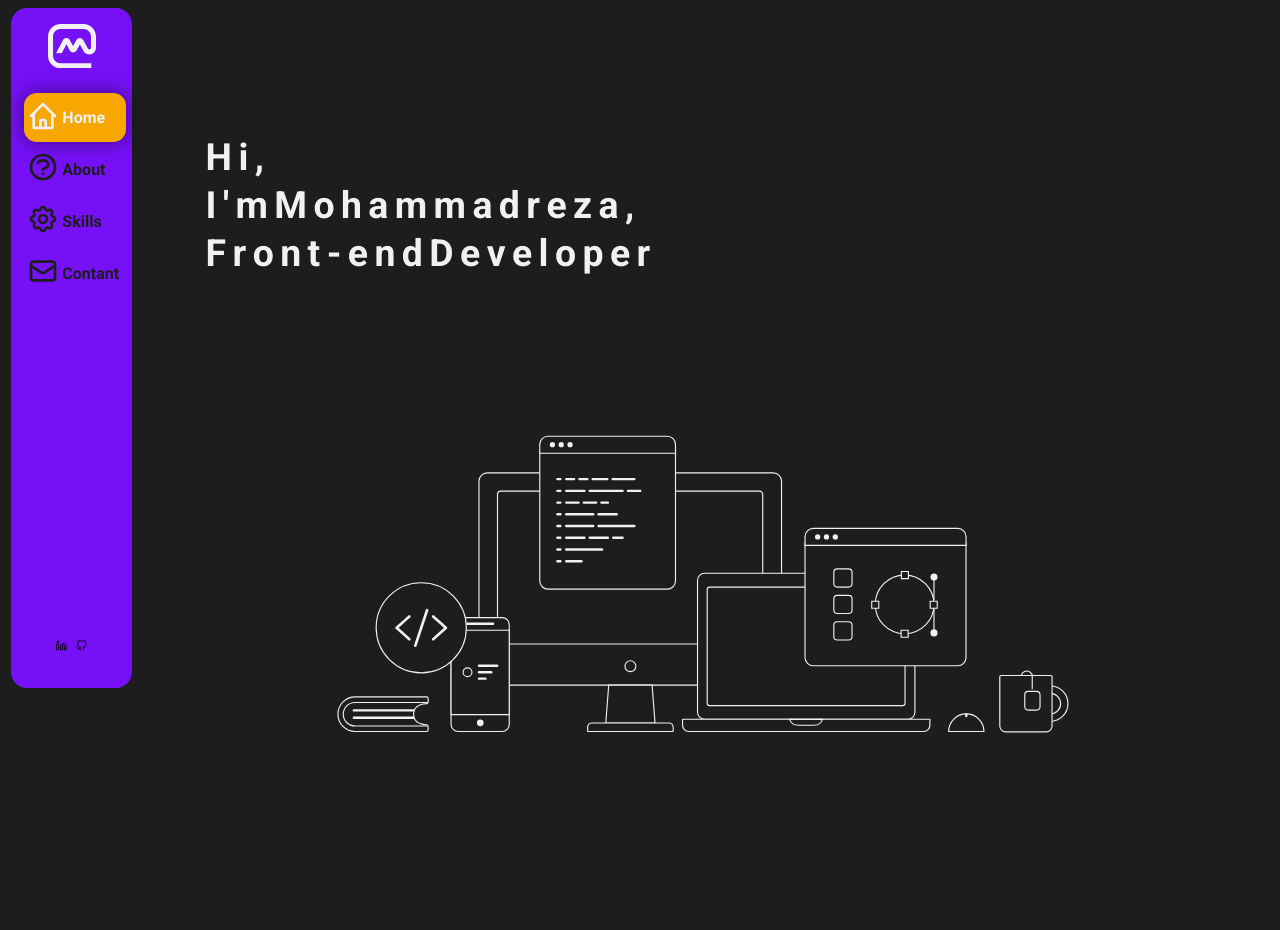
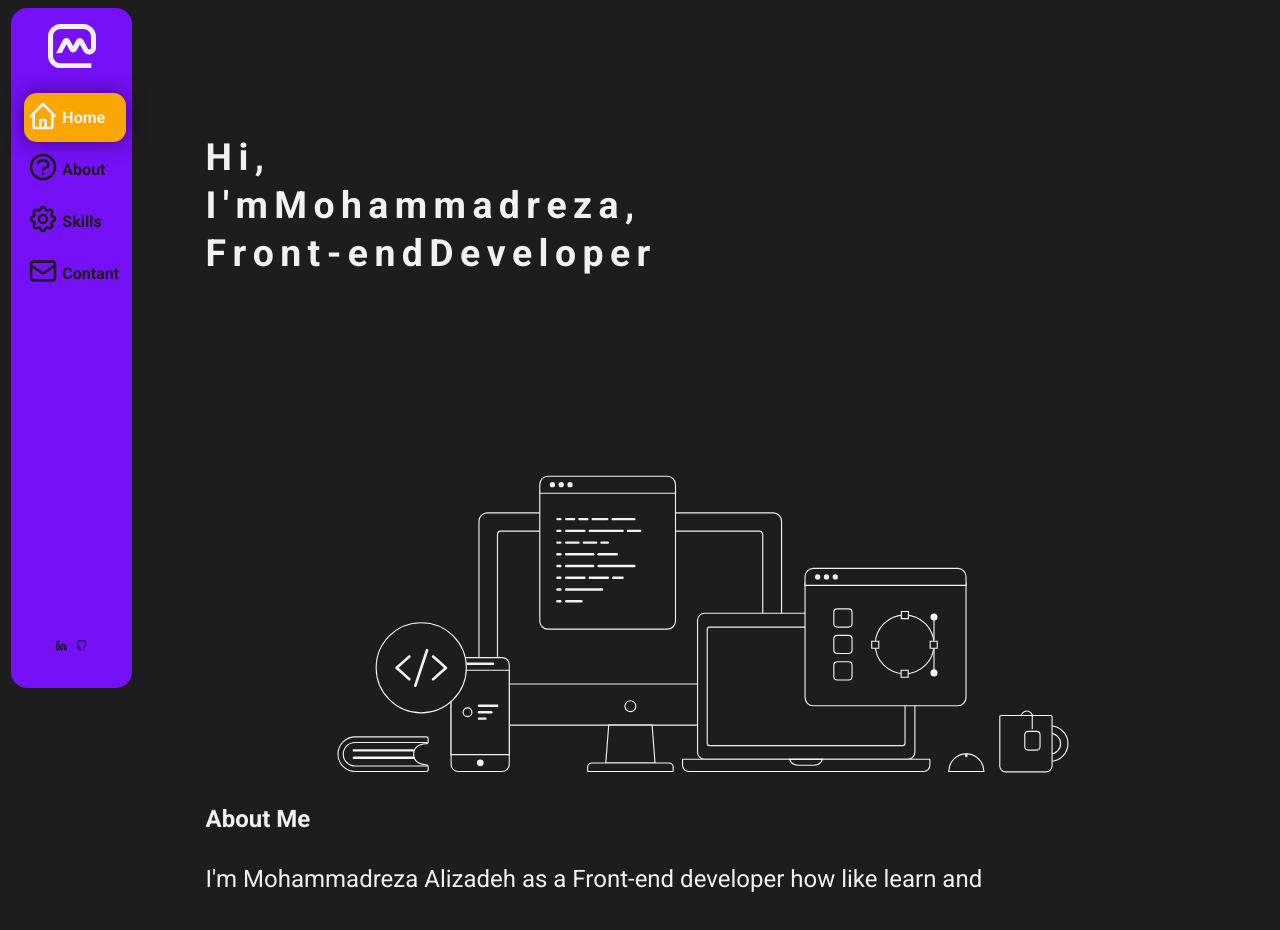
Before and after one commit to mohammadrezaalizade/personalWebsite, a Next.js app: page / in a window 1280 px wide. Shown: the top 930 px of the page. Before the commit the page ends 800 px from the top, so only its background shows below. Built offline with nearby package versions, Linux system fonts and the light colour scheme.

Commit message:
Add About me Comp

```diff
--- /dev/null
+++ b/components/home/AboutMe.tsx
@@ -0,0 +1,14 @@
+import React from "react";
+import classes from "./aboutMe.module.scss";
+const AboutMe = () => {
+  return (
+    <section className={classes.container}>
+      <h1>About Me</h1>
+      <p>
+          I'm Mohammadreza Alizadeh as a Front-end developer how like learn and
+      </p>
+    </section>
+  );
+};
+
+export default AboutMe;
--- a/components/home/Home.tsx
+++ b/components/home/Home.tsx
@@ -1,10 +1,12 @@
 import React from "react";
+import AboutMe from "./AboutMe";
 import classes from "./home.module.scss";
 import Landpage from "./Landpage";
 const HomePage = () => {
   return (
     <section className={classes.container}>
       <Landpage />
+      <AboutMe />
     </section>
   );
 };
--- /dev/null
+++ b/components/home/aboutMe.module.scss
@@ -0,0 +1,6 @@
+@use "../../sass/color.module.scss" as color;
+.container {
+    color: color.$white;
+    font-size: 1.5rem;
+    user-select: none;
+}
--- a/components/home/landpage.module.scss
+++ b/components/home/landpage.module.scss
@@ -7,7 +7,7 @@
   line-height: 3rem;
   font-weight: bold;
   user-select: none;
-  height: 75vh;
+  height: 80vh;
   background-image: url("../../public/assets/image/hero.svg");
   background-position: bottom;
   background-repeat: no-repeat;
```
